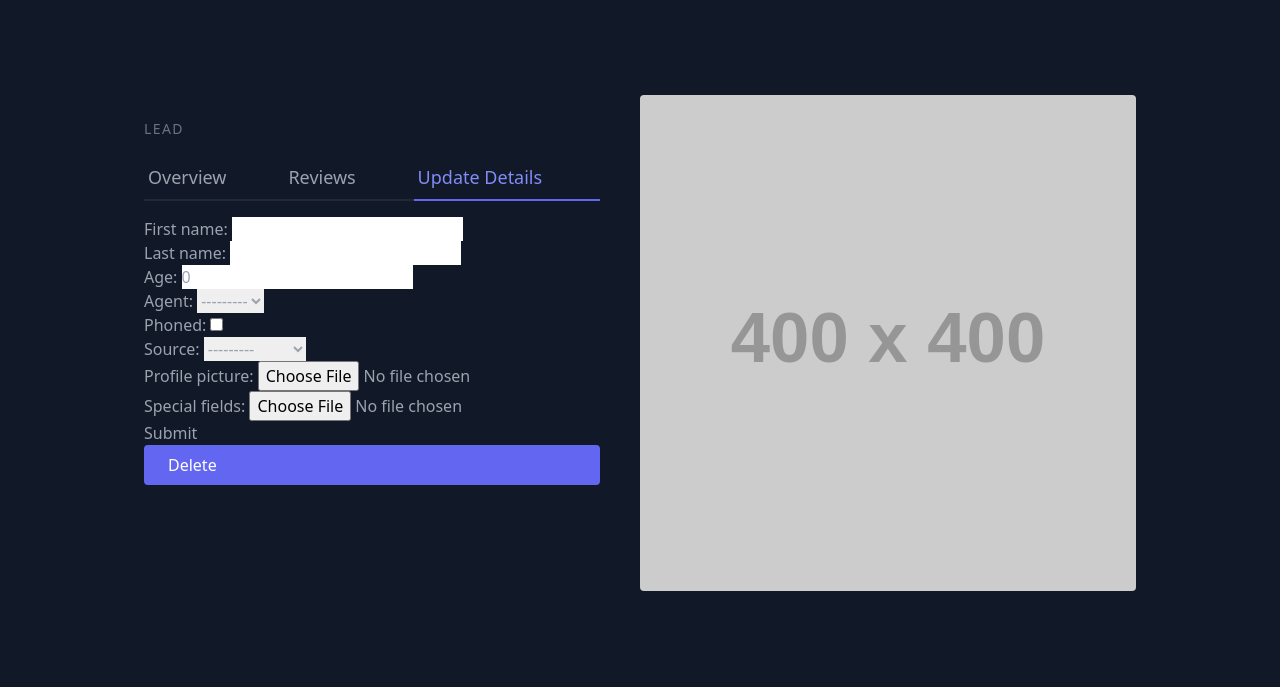
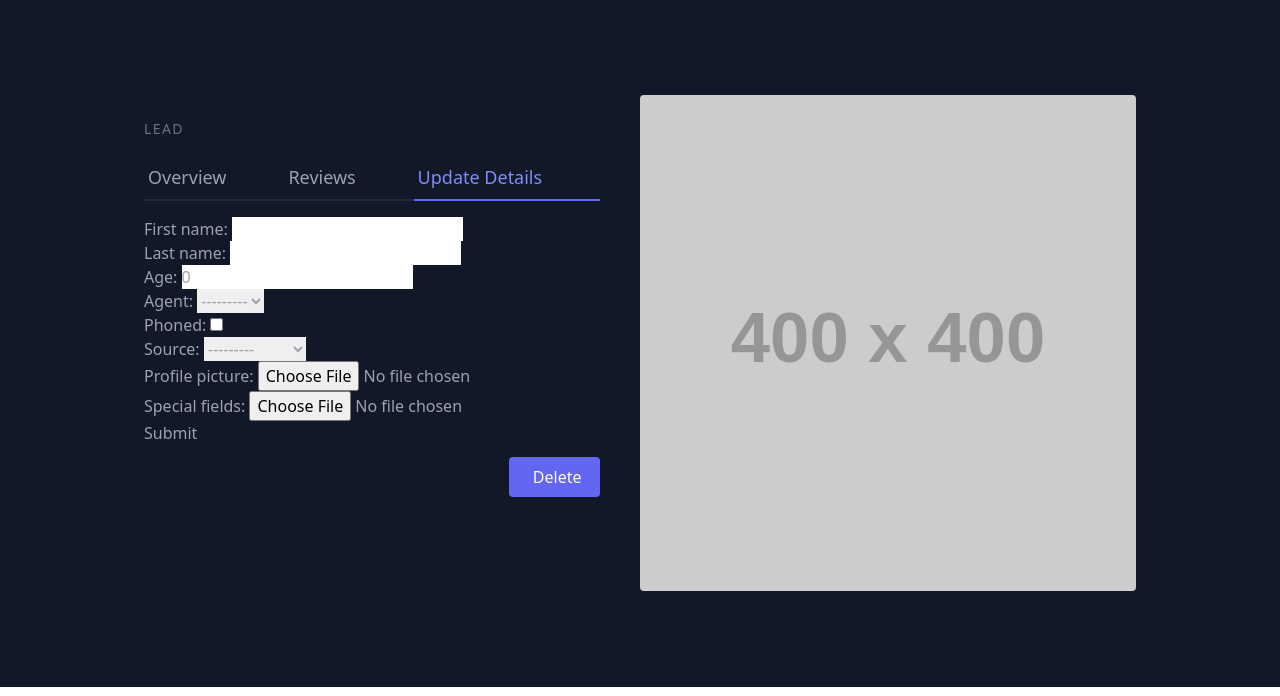
Before and after one commit to DarishkaAMS/Django_Projects-Build_CRM, a Django app: template leads/templates/lead_update.html in a window 1280 px wide. Shown: the part 81-777 px from the top of the page. Run offline with Django 3.2, Linux system fonts and the light colour scheme; the template is opened without the code that fills it: values that come from a table or form of the project are taken from there, others are empty; grey boxes labelled with a size stand in for pictures from a placeholder-image service; some libraries are stand-ins or nearby versions.

Commit message:
Update lead_update.html - delete trash

```diff
--- a/leads/templates/lead_update.html
+++ b/leads/templates/lead_update.html
@@ -23,7 +23,7 @@
                 {{ form.as_p }}
                 <button type="submit" class="btn btn-primary"> Submit </button>
             </form>
-          <a href="{% url 'leads:lead-delete' lead.pk %}" class="flex ml-auto text-white bg-indigo-500 border-0 py-2 px-6 focus:outline-none hover:bg-indigo-600 rounded">
+          <a href="{% url 'leads:lead-delete' lead.pk %}" class="w-1/5 mt-3 flex ml-auto text-white bg-indigo-500 border-0 py-2 px-6 focus:outline-none hover:bg-indigo-600 rounded">
               Delete
           </a>
       </div>
```
